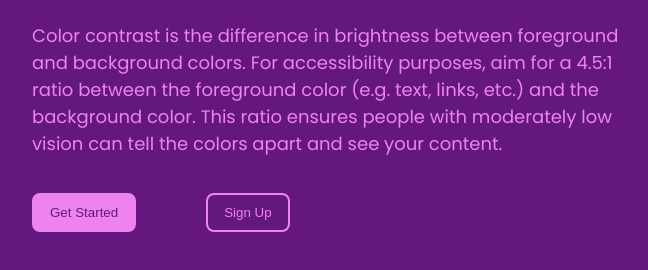
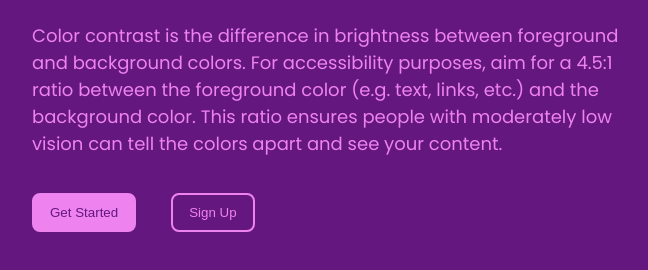
Before and after one commit to diana-goncalves/Web-Technologies-Class, a plain HTML site: page Ficha 7/Exer. 2/index.html in a window 1280 px wide. Shown: the part 224-494 px from the top of the page, without its empty margins (56-704 px from the left). Drawn offline with Linux system fonts and the light colour scheme.

Commit message:
Correction of exercise 2 on worksheet 7

```diff
--- a/Ficha 7/Exer. 2/style.css
+++ b/Ficha 7/Exer. 2/style.css
@@ -50,5 +50,4 @@ body {
     background-color: transparent;
     padding: 10px 16px;
     cursor: pointer;
-    margin-left: 35px; /* Adiciona espaço à esquerda do segundo botão */
 }
```
